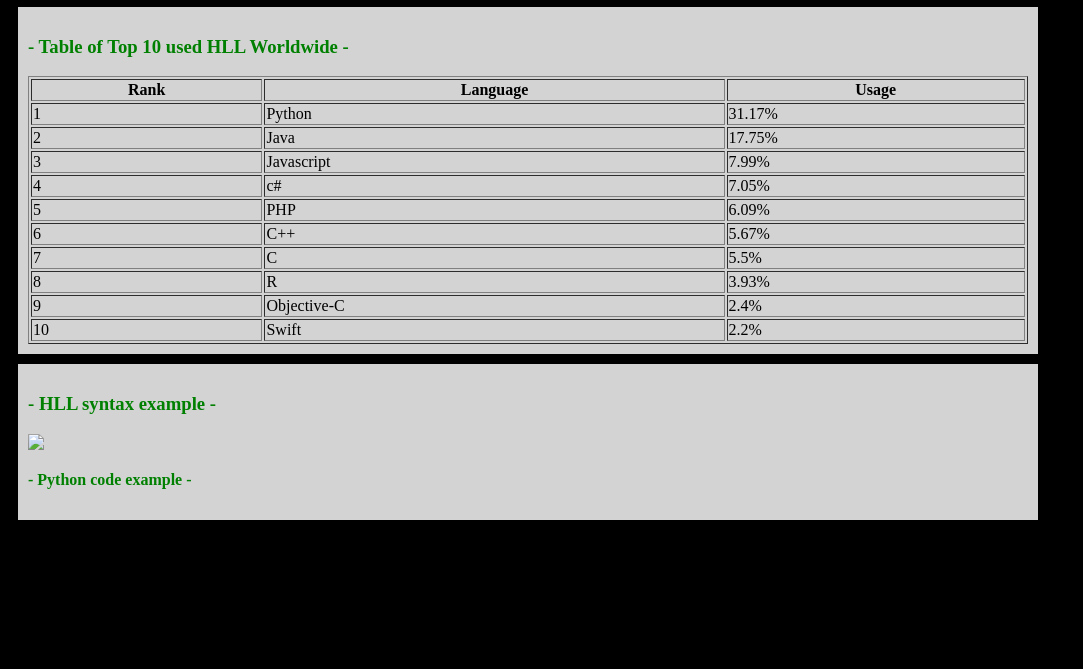
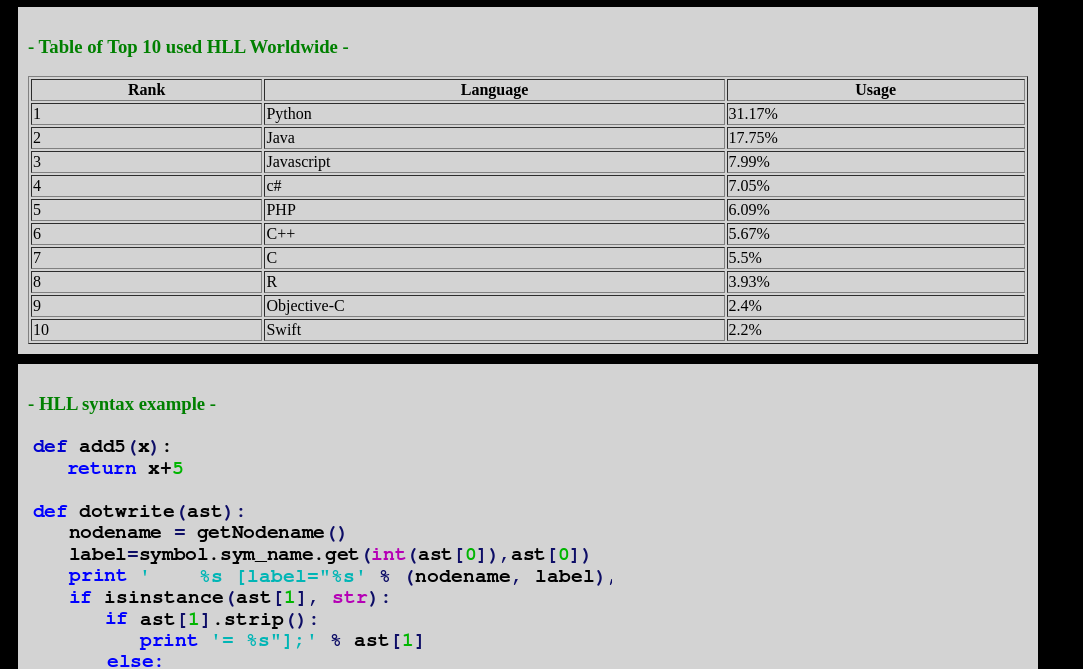
Before and after one commit to omarnahmad/programming-languages-report, a plain HTML site: page page4.html in a window 1280 px wide. Shown: the part 134-803 px from the top of the page, without its empty margins (0-1083 px from the left). Drawn offline with Linux system fonts and the light colour scheme.

Commit message:
Update page4.html

```diff
--- a/page4.html
+++ b/page4.html
@@ -47,7 +47,7 @@
 		</div>
 		<div style="width:1000px">
 			<h3>- HLL syntax example -</h3>
-			<img src="images/image4.png">
+			<img src="image4.png">
 			<h4>- Python code example -</h4>
 	</body>
 
```
